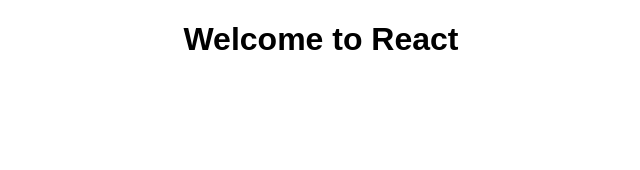
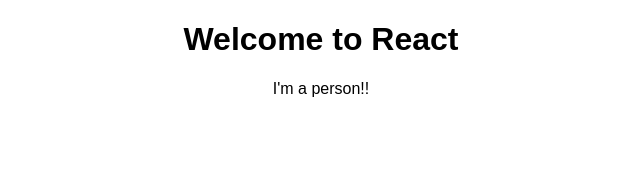
Before and after one commit to neeleshbizoara/react_ui_project, a React (Create React App) app in the folder react-complete-guide/: page / in a window 1280 px wide. Shown: the top 170 px of the page, without its empty margins (319-959 px from the left). Built offline with nearby package versions, Linux system fonts and the light colour scheme.

Commit message:
Compoment Basics

```diff
--- a/react-complete-guide/src/App.js
+++ b/react-complete-guide/src/App.js
@@ -1,5 +1,6 @@
 import React, { Component } from 'react';
 import './App.css';
+import Person from './Person/Person';
 
 class App extends Component {
   render() {
@@ -7,7 +8,7 @@
       <div className="App">
 
           <h1>Welcome to React</h1>
-
+          <Person/>
       </div>
     );
   }
--- /dev/null
+++ b/react-complete-guide/src/Person/Person.js
@@ -0,0 +1,7 @@
+import React from 'react';
+
+const person = () => {
+    return <p>I'm a person!!</p>
+}
+
+export default person;
```
Also changed, not shown: 1 other file (tests, documents, lock files or other folders).
